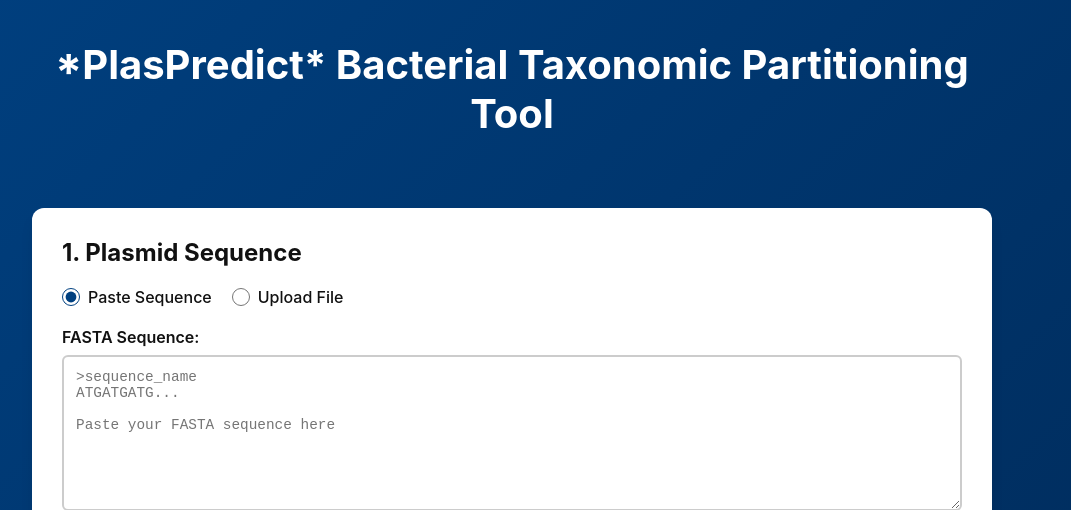
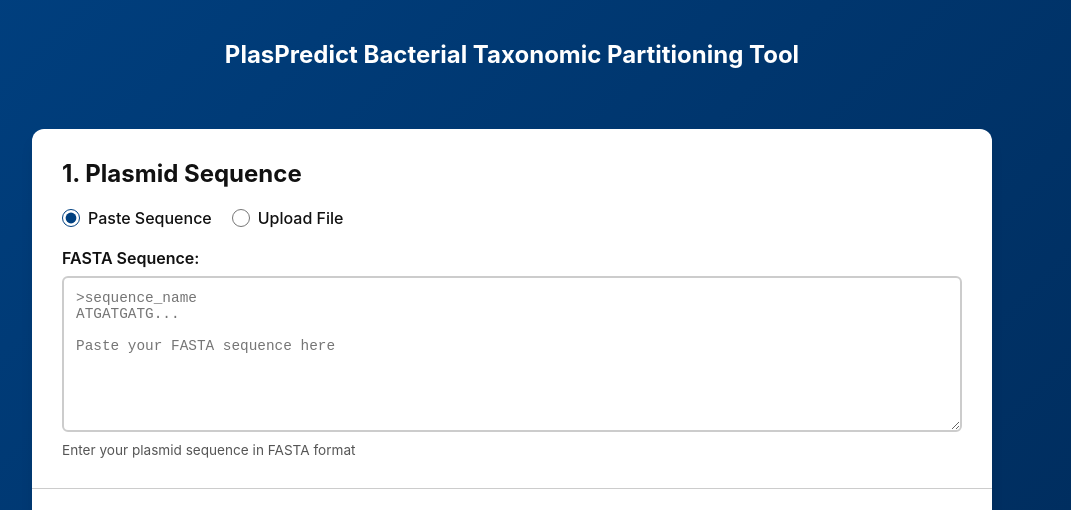
Before and after one commit to davidgllund/PlasPredict-Tool, a Flask app: page / in a window 1280 px wide. Shown: the top 510 px of the page, without its empty margins (128-1199 px from the left). Run offline with Flask 3, Linux system fonts and the light colour scheme; parts of the project's set-up code (start-up, migrations or seed data) failed here and were passed over.

Commit message:
update model

```diff
--- a/app/templates/index.html
+++ b/app/templates/index.html
@@ -9,7 +9,7 @@
 <body>
     <div class="container">
         <header class="site-header">
-            <h1 class="site-title">*PlasPredict* Bacterial Taxonomic Partitioning Tool</h1>
+            <h2 class="site-title">PlasPredict Bacterial Taxonomic Partitioning Tool</h2>
         </header>
 
         <main>
```
Also changed, not shown: 1 other file.
